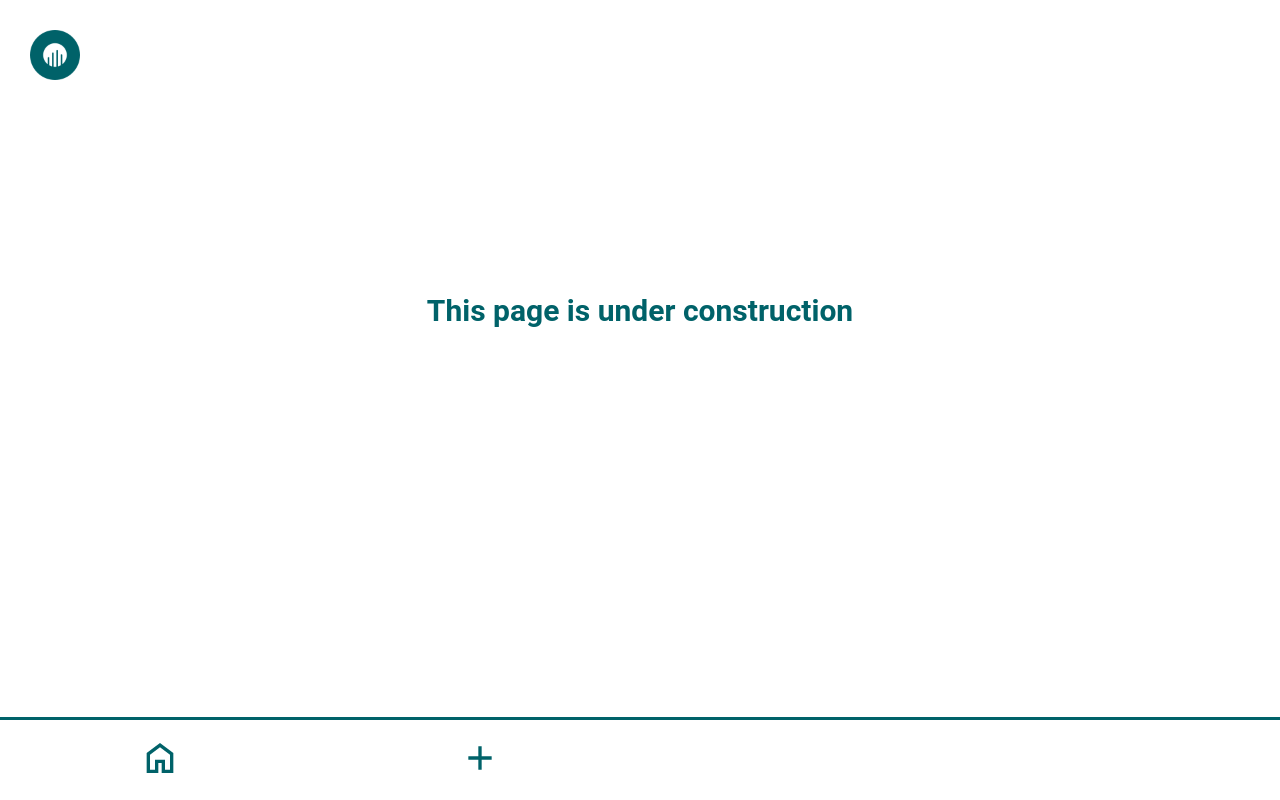
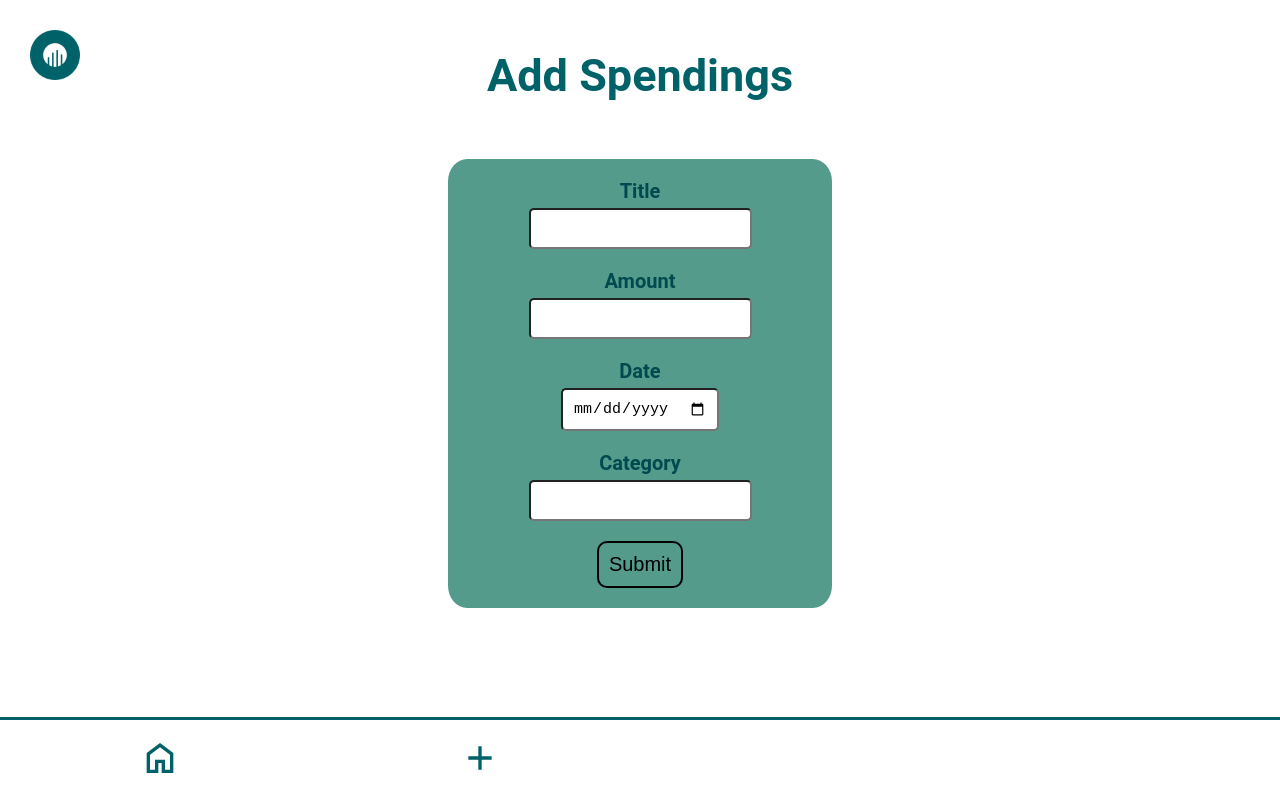
Before and after one commit to marcos-de-barros-vioque/capstone, a Next.js app: page /addspending in a window 1280 px wide. Built offline with nearby package versions, Linux system fonts and the light colour scheme; some icons are missing.

Commit message:
created form component and import to add spendings page

```diff
--- /dev/null
+++ b/components/AddSpendingForm.js
@@ -0,0 +1,72 @@
+import styled from "styled-components";
+
+export default function NewSpendingForm() {
+
+  return (
+    <StyledAddSpendingForm>
+      <StyledFormLabel>Title</StyledFormLabel>
+      <StyledFormInput
+        type="text"
+        required
+      />
+      <StyledFormLabel>
+        Amount
+      </StyledFormLabel>
+      <StyledFormInput
+        type="number"
+        step="0.01"
+        required
+      />
+      <StyledFormLabel>
+        Date
+      </StyledFormLabel>
+      <StyledFormInput
+        type="date"
+        required
+      />
+      <StyledFormLabel>
+        Category
+      </StyledFormLabel>
+      <StyledFormInput
+        type="text"
+        required
+      />
+      <StyledFormButton type="submit">
+        Submit
+      </StyledFormButton>
+    </StyledAddSpendingForm>
+  );
+}
+
+const StyledAddSpendingForm = styled.form`
+  display: flex;
+  flex-direction: column;
+  justify-content: center;
+  align-items: center;
+  width: 30%;
+  border-radius: 5%;
+  background-color: #549B8C;
+`;
+
+const StyledFormLabel = styled.label`
+  margin: 20px 0 5px 0;
+  font-size: 20px;
+  color: #004A4F;
+`;
+
+const StyledFormInput = styled.input`
+  border-radius: 5px;
+  padding: 10px;
+  font-size: 15px;
+`;
+
+const StyledFormButton = styled.button`
+  align-self: center;
+  text-align: center;
+  margin: 20px 0 20px 0;
+  padding: 10px;
+  font-size: 20px;
+  border: 2px solid black;
+  border-radius: 10px;
+  background-color: #549B8C;
+`;
--- a/pages/addspending/index.js
+++ b/pages/addspending/index.js
@@ -1,19 +1,21 @@
 import styled from "styled-components";
+import NewSpendingForm from "../../components/AddSpendingForm";
 
 export default function AddSpendingPage() {
   return (
-    <div>
       <StyledBody>
-        <p>This page is under construction</p>
+        <StyledTitle>Add Spendings</StyledTitle>
+        <NewSpendingForm />
       </StyledBody>
-    </div>
   );
 }
 
 const StyledBody = styled.div`
   display: flex;
+  flex-direction: column;
   justify-content: center;
   align-items: center;
+  margin-top: 100px;
   color: #006269;
   border-radius: 10px;
   font-size: 30px;
@@ -22,3 +24,7 @@ const StyledBody = styled.div`
   margin-top: 10px;
   margin-bottom: 10px;
 `;
+
+const StyledTitle = styled.h2`
+  align-content: center;
+`;
```
Also changed, not shown: pages/index.js (+6 -4 lines).
